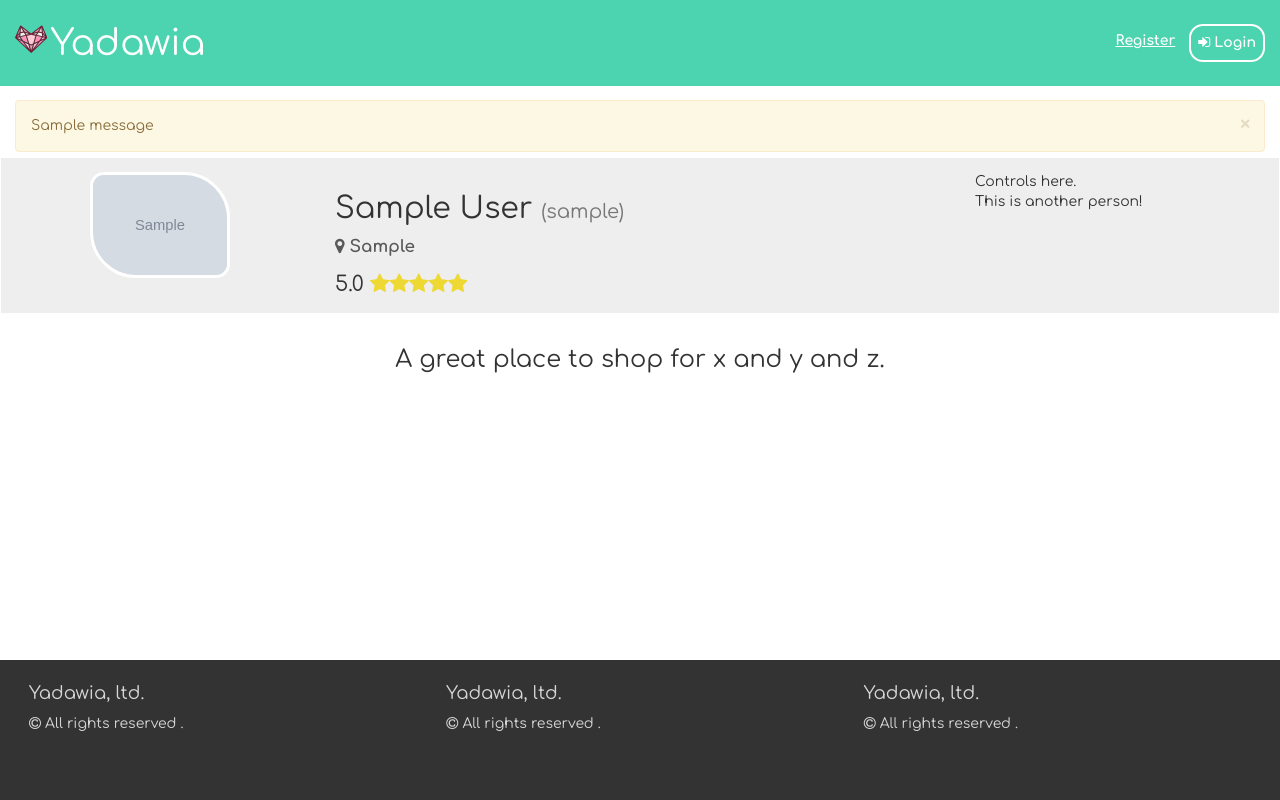
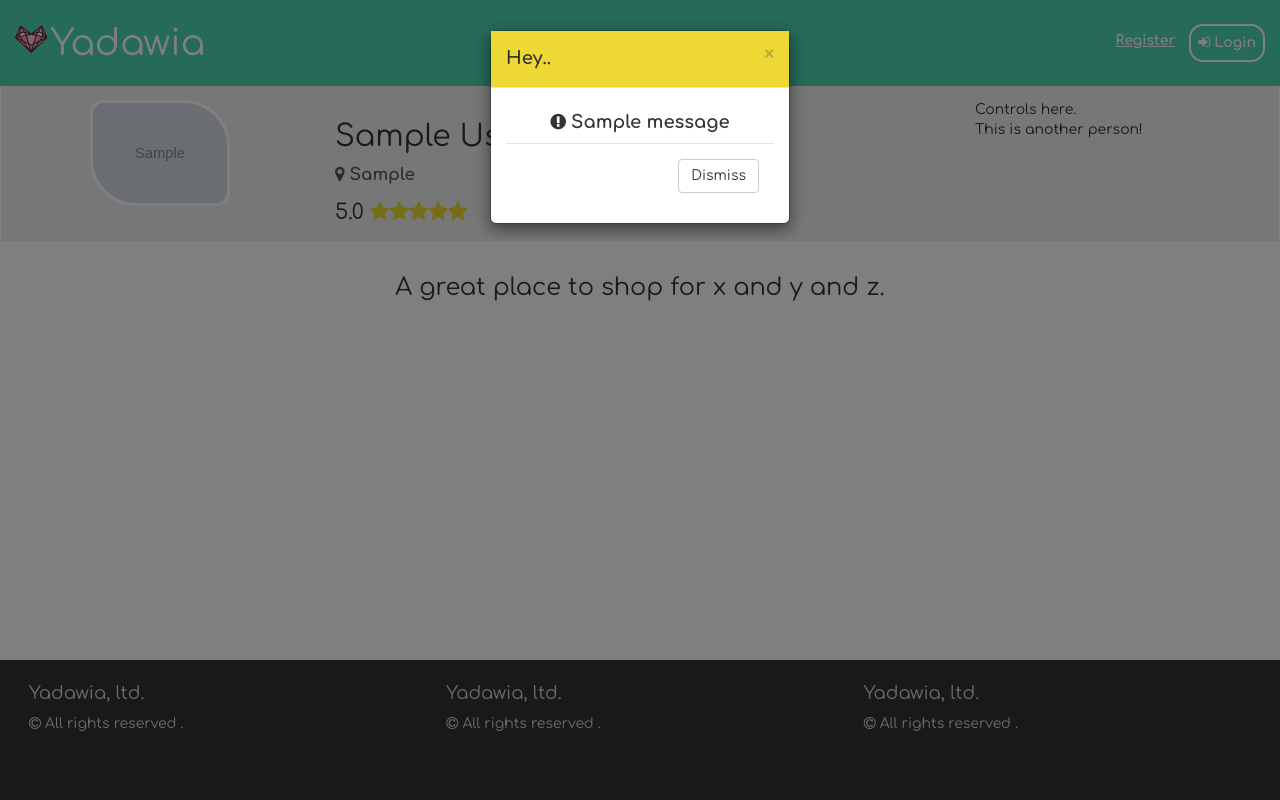
Before and after one commit to blaringsilence/yadawia, a Flask app: template yadawia/templates/profile.html in a window 1280 px wide. Run offline with Flask 2, Linux system fonts and the light colour scheme; tables that the repository leaves empty hold one stand-in row (values such as "Sample post"); the template is opened without the code that fills it: values that come from a table or form of the project are taken from there, most other values are stand-ins (such as "Sample title", 1, 10 or a date in 2020); grey boxes marked "Sample" are stand-in pictures; one stand-in notice (Sample message) is shown; some libraries are stand-ins or nearby versions.

Commit message:
Move flashes to self-activating modals, put groundwork for profile pic upload.

```diff
--- a/yadawia/__init__.py
+++ b/yadawia/__init__.py
@@ -7,11 +7,14 @@ Initialize configuration and put all the parts together.
 from flask import Flask
 from flask_sqlalchemy import SQLAlchemy
 from flask_jsglue import JSGlue
+from flask_uploads import UploadSet, configure_uploads, IMAGES, UploadNotAllowed
 
 app = Flask(__name__)
 app.config.from_pyfile('config.py')
 db = SQLAlchemy(app)
 jsglue = JSGlue(app)
+photos = UploadSet('photos', IMAGES)
+configure_uploads(app, photos)
 
 # import other necessary modules
 import yadawia.errorhandlers
--- a/yadawia/config.py
+++ b/yadawia/config.py
@@ -2,3 +2,5 @@ SQLALCHEMY_DATABASE_URI = 'postgresql+psycopg2://mariam:tiger@localhost/yadawia'
 SQLALCHEMY_TRACK_MODIFICATIONS = False
 DEBUG = True
 SECRET_KEY = 'secret key'
+MAX_CONTENT_LENGTH = 16 * 1024 * 1024
+UPLOADED_PHOTOS_DEST = '/var/uploads'
--- a/yadawia/static/css/layout.css
+++ b/yadawia/static/css/layout.css
@@ -6,7 +6,10 @@
 	- Purple: rgb(117,28,53);
 	- Text Grey: rgb(51,51,51);
 */
-
+#flash-message .modal-body h4{
+	text-align: center;
+	font-weight: bold;
+}
 
 /* SCROLLBAR */
 ::-webkit-scrollbar {
@@ -278,3 +281,14 @@ a {
 .profile-avg-rating .fa-star {
 	color: rgb(237,216,52)
 }
+
+.profile-banner .edit-btn {
+	margin-top: 1em;
+	font-size: 0.7em;
+	background-color: transparent;
+}
+
+.profile-banner .edit-btn:hover {
+	background-color: rgb(117,28,53); /* PURPLE */
+	color: white;
+}
--- a/yadawia/templates/flash.html
+++ b/yadawia/templates/flash.html
@@ -1,6 +1,10 @@
-{% for message in get_flashed_messages() %}
-	<div class='alert alert-warning alert-dismissable fade in' role='alert'>
-		<a class="close" data-dismiss="alert" aria-label="close">&times;</a>
-		{{ message }}
-	</div>
-{% endfor %}
+{% with messages = get_flashed_messages() %}
+	{% if messages %}
+		{% call modal('flash-message', 'Hey..', defaultFooter=True, cancel='Dismiss', small=True) %}
+			{% for message in messages %}
+				<h4><i class="fa fa-exclamation-circle"></i> {{ message }}</h4>
+			{% endfor %}
+		{% endcall %}
+		<script>$(function(){ $('#flash-message').modal('show'); });</script>
+	{% endif %}
+{% endwith %}
--- /dev/null
+++ b/yadawia/templates/form_change_pic.html
@@ -0,0 +1,16 @@
+{% from 'macros.html' import form_group with context %}
+<form  id="change-pic-form" enctype="multipart/form-data">
+	<div class="col-xs-12 text-center">
+			<img src="{{ user.picture }}" class="pic-preview">
+			<h5>No preview available</h5>
+	</div>
+	{% call form_group('New Picture', 'photo') %}
+		<input id="photo" class="form-control" type="file" name="photo" required>
+	{% endcall %}
+	<div class="modal-footer">
+		<button type="button" class="btn btn-default" data-dismiss="modal">Cancel</button>
+		<input type="submit" class="btn btn-primary" value="Upload">
+	</div>
+</form>
+
+<script src="{{ url_for('static', filename='js/form_change_pic.js') }}"></script>
--- a/yadawia/templates/index.html
+++ b/yadawia/templates/index.html
@@ -8,9 +8,6 @@
 
 {% block css %}
 <link href="https://fonts.googleapis.com/css?family=Montserrat:700" rel="stylesheet">
-{% endblock %}
-
-{% block flash %}
 {% endblock %}
 
 {% block middle %}
--- a/yadawia/templates/layout.html
+++ b/yadawia/templates/layout.html
@@ -36,9 +36,7 @@
 			</div>
 		</div>
 		<div class="container-fluid middle-container">
-		{% block flash %}
-			{% include 'flash.html' %}
-		{% endblock %}
+		{% include 'flash.html' %}
 		{% block middle %}
 		{% endblock %}
 		</div>
@@ -64,6 +62,8 @@
 		{% call modal('register', 'Register') %}
 			{% include 'form_register.html' with context %}
 		{% endcall %}
+		{% block modals %}
+		{% endblock %}
 		<!--End Modals-->
 		<!--Scripts-->
 		<script src="{{ url_for('static', filename='js/bootstrap.min.js') }}"></script>
--- a/yadawia/templates/macros.html
+++ b/yadawia/templates/macros.html
@@ -1,6 +1,6 @@
-{% macro modal(id, title) %}
+{% macro modal(id, title, defaultFooter=False, cancel='Cancel', small=False) %}
 <div class="modal fade" id="{{ id }}" tabindex="-1" role="dialog" aria-labelledby="{{ id }}Label">
-  <div class="modal-dialog" role="document">
+  <div class="modal-dialog {% if small %} modal-sm {% endif %}" role="document">
     <div class="modal-content">
       <div class="modal-header">
         <button type="button" class="close" data-dismiss="modal" aria-label="Close"><span aria-hidden="true">&times;</span></button>
@@ -8,6 +8,11 @@
       </div>
       <div class="modal-body">
         {{ caller() }}
+        {% if defaultFooter %}
+          <div class="modal-footer">
+            <button type="button" class="btn btn-default" data-dismiss="modal">{{ cancel }}</button>
+          </div>
+        {% endif %}
       </div>
     </div>
   </div>
--- a/yadawia/templates/profile.html
+++ b/yadawia/templates/profile.html
@@ -5,6 +5,10 @@
 	<div class="row">
 		<div class="col-xs-12 col-md-3 text-center">
 			<img id="profile-pic" src="{% if not user.picture %}{{ url_for('static', filename='img/logo.svg') }}{% else %}{{ user.picture }}{% endif %}"/>
+			<br>
+			{% if is_curr_user %}
+			<button data-toggle="modal" data-target="#change-pic" class="btn btn-default edit-btn" title="Upload a new profile picture."><i class="fa fa-upload"></i> Change</button>
+			{% endif %}
 		</div>
 		<div class="col-xs-12 col-md-6">
 			{% if user.name %}
@@ -38,3 +42,9 @@
 	</div>
 </div>
 {% endblock %}
+
+{% block modals %}
+	{% call modal('change-pic', 'Change Profile Picture') %}
+		{% include 'form_change_pic.html' with context %}
+	{% endcall %}
+{% endblock %}
--- a/yadawia/views.py
+++ b/yadawia/views.py
@@ -4,11 +4,12 @@ Views
 Contains all the view logic/endpoints for this app.
 
 """
-from yadawia import app, db
+from yadawia import app, db, photos
 from yadawia.classes import DBException, LoginException, User
 from yadawia.helpers import login_user, is_safe, redirect_back, authenticate, anonymous_only, public, curr_user
 from sqlalchemy import exc
 from flask import request, render_template, session, redirect, url_for, abort, flash, jsonify
+from flask_uploads import UploadSet, configure_uploads, IMAGES, UploadNotAllowed
 
 @app.route('/')
 def home():
```
Also changed, not shown: yadawia/static/js/form_change_pic.js (added).
